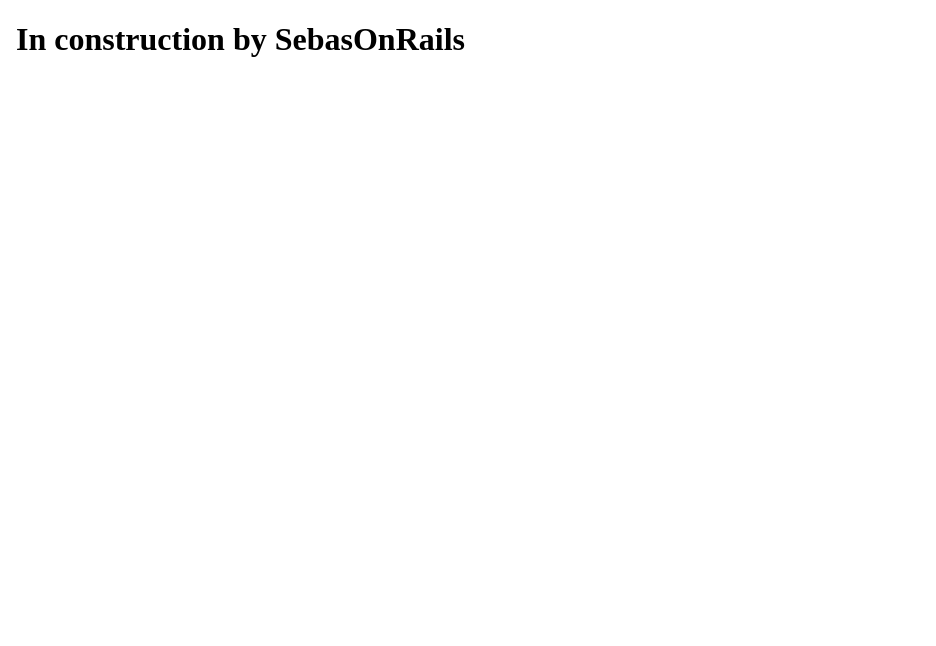
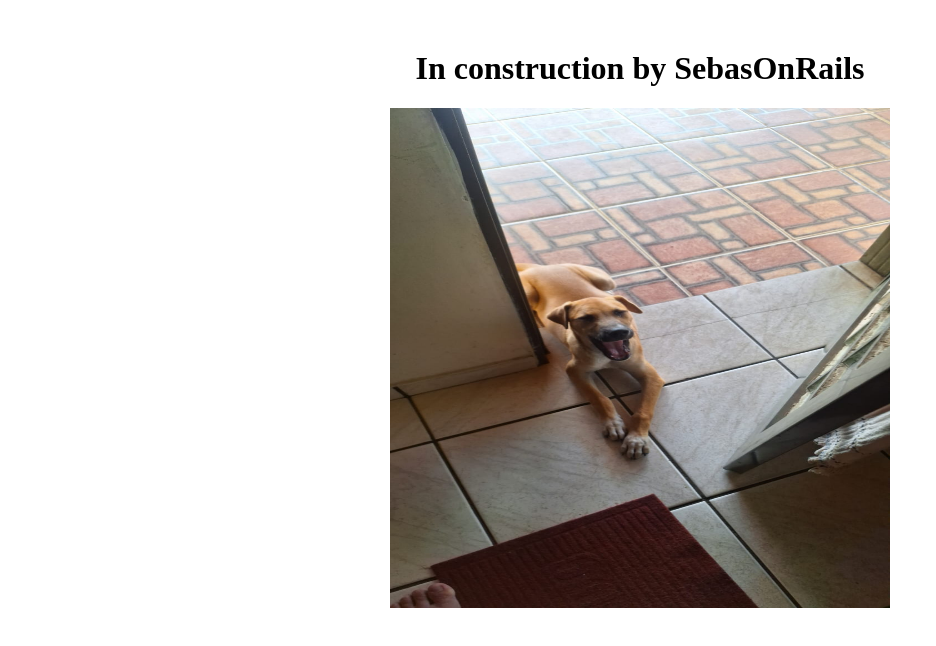
Before and after one commit to FLOpeSS/tabnews, a Next.js app: page / in a window 1280 px wide. Shown: the top 646 px of the page, without its empty margins (0-936 px from the left). Built offline with nearby package versions, Linux system fonts and the light colour scheme.

Commit message:
adding an dog image and styling

```diff
--- a/pages/index.js
+++ b/pages/index.js
@@ -1,13 +1,35 @@
 import { Analytics } from "@vercel/analytics/react"
+import Image from 'next/image'
+
+const styles = {
+    texting : {
+        textAlign: 'center',
+        marginTop: '50px'
+    },
+    image: {
+        display: 'block',
+        margin: 'auto',
+        maxWidth: '100%', // Ensure image does not exceed container width
+        maxHeight: '100%', // Ensure image does not exceed container height
+    },
+
+}
 
 function Home() {
     return (
-        <body>
-            <h1>In construction by SebasOnRails</h1>
+        <div>
+            <h1 style={styles.texting}>In construction by SebasOnRails</h1>
+            <Image
+              src="/dog.jpg"
+              width={500}
+              height={500}
+              alt="Picture of the author's dog"
+              style={styles.image}
+            />
             <Analytics />
-        </body>
-
-    )
+        </div>
+    );
 }
 
+
 export default Home;
```
Also changed, not shown: public/dog.jpg (added).
